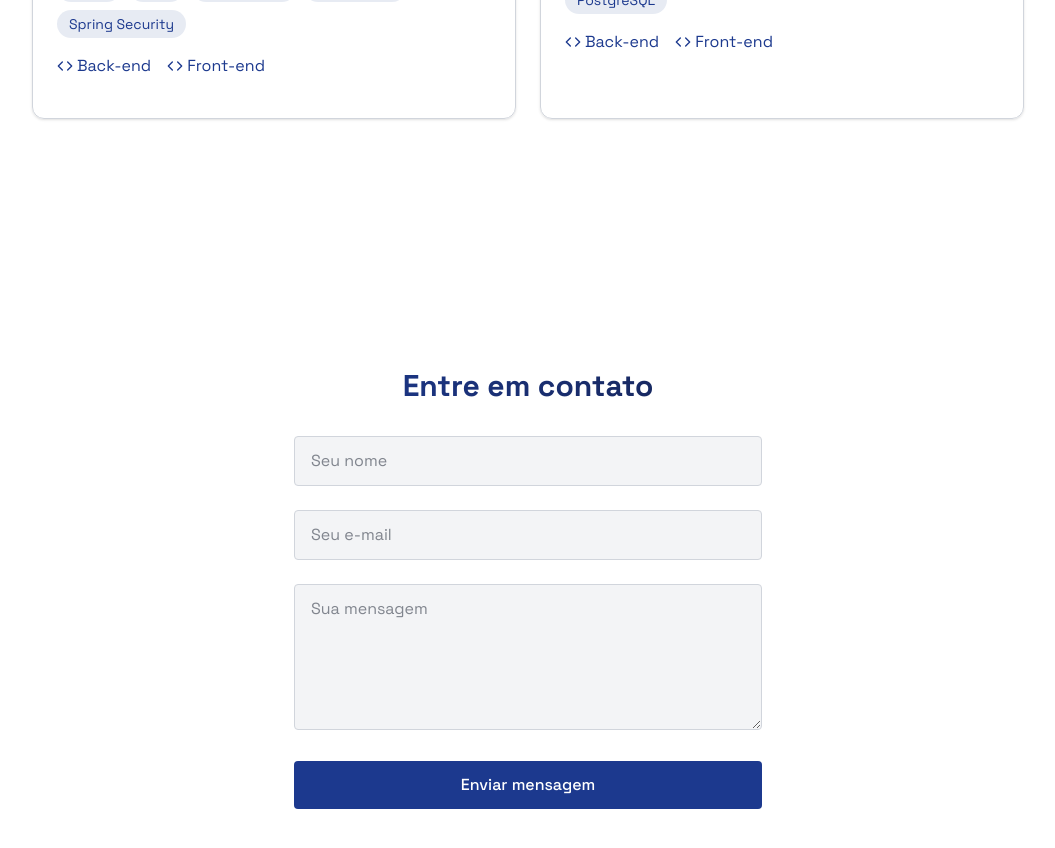
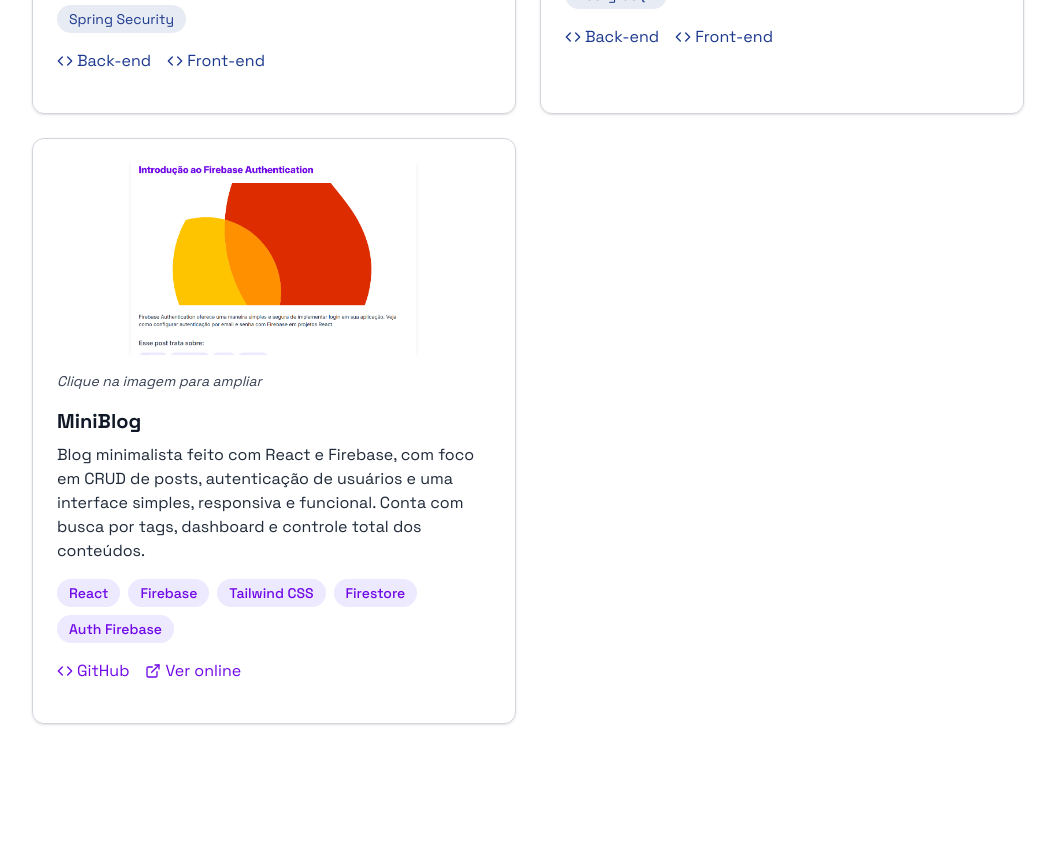
Before and after one commit to kauannlima/portfolio_kauan, a React (Vite) app: page / in a window 1280 px wide. Shown: the part 2360-3208 px from the top of the page, without its empty margins (112-1167 px from the left). Built offline with nearby package versions, Linux system fonts and the light colour scheme.

Commit message:
Adicionando um projeto

```diff
--- a/src/components/sections/Projects.jsx
+++ b/src/components/sections/Projects.jsx
@@ -3,6 +3,7 @@ import { RevealOnScroll } from "../RevealOnScroll";
 import { Code, ExternalLink } from "lucide-react";
 import cardapioImg from "../../assets/projects/Cardapio-Dev.png";
 import encurtaImg from "../../assets/projects/Encurta-Dev.png";
+import miniblog from "../../assets/projects/Miniblog.png";
 
 export const Projects = () => {
   const [selectedImage, setSelectedImage] = useState(null);
@@ -139,6 +140,61 @@ export const Projects = () => {
                 </a>
               </div>
             </div>
+            {/* MINIBLOG */}
+            <div className="p-6 rounded-xl border border-gray-300 dark:border-white/10 bg-white/80 dark:bg-[#121212] hover:-translate-y-1 hover:border-blue-900/30 dark:hover:border-blue-600/30 shadow transition">
+              <img
+                src={miniblog}
+                alt="MiniBlog"
+                className="w-full h-48 object-cover rounded-lg mb-4 cursor-pointer"
+                onClick={() => openModal(miniblog)}
+              />
+              <p className="text-sm text-gray-700 dark:text-gray-400 italic mb-4">
+                Clique na imagem para ampliar
+              </p>
+              <h3 className="text-xl font-bold mb-2 text-gray-900 dark:text-gray-200">
+                MiniBlog
+              </h3>
+              <p className="text-gray-800 dark:text-gray-300 mb-4">
+                Blog minimalista feito com React e Firebase, com foco em CRUD de
+                posts, autenticação de usuários e uma interface simples,
+                responsiva e funcional. Conta com busca por tags, dashboard e
+                controle total dos conteúdos.
+              </p>
+              <div className="flex flex-wrap gap-2 mt-2">
+                {[
+                  "React",
+                  "Firebase",
+                  "Tailwind CSS",
+                  "Firestore",
+                  "Auth Firebase",
+                ].map((tech, key) => (
+                  <span
+                    key={key}
+                    className="px-3 py-1 text-sm font-medium bg-violet-100 text-violet-700 rounded-full"
+                  >
+                    {tech}
+                  </span>
+                ))}
+              </div>
+              <div className="flex flex-wrap gap-4 items-center my-4">
+                <a
+                  href="https://github.com/kauannlima/miniblog"
+                  target="_blank"
+                  rel="noopener noreferrer"
+                  className="flex items-center gap-1 text-violet-700 dark:text-violet-400 hover:text-violet-900 dark:hover:text-violet-300 transition-colors"
+                >
+                  <Code size={16} /> GitHub
+                </a>
+                <a
+                  href="https://miniblog-ivory.vercel.app/"
+                  target="_blank"
+                  rel="noopener noreferrer"
+                  className="flex items-center gap-1 text-violet-700 dark:text-violet-400 hover:text-violet-900 dark:hover:text-violet-300 transition-colors"
+                >
+                  <ExternalLink size={16} /> Ver online
+                </a>
+              </div>
+            </div>
           </div>
         </div>
       </RevealOnScroll>
```
Also changed, not shown: src/assets/projects/Miniblog.png (added).
